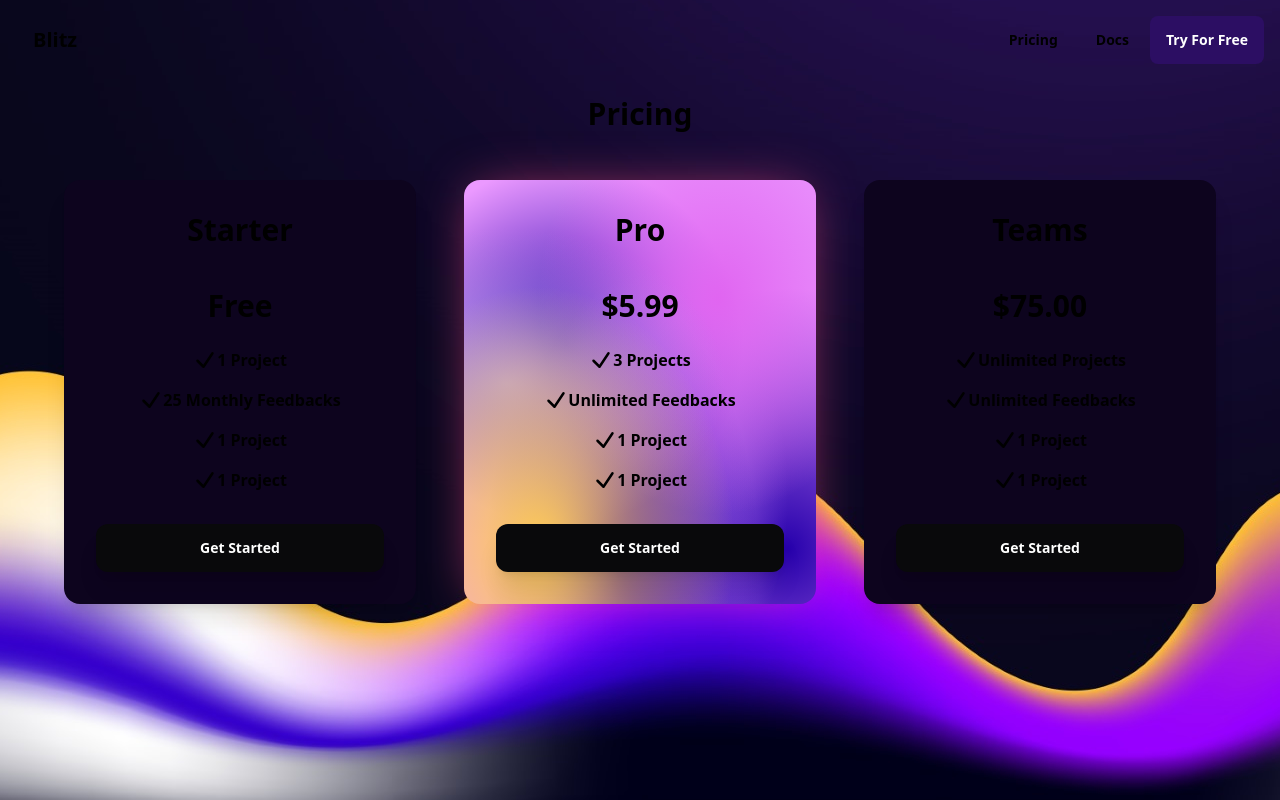
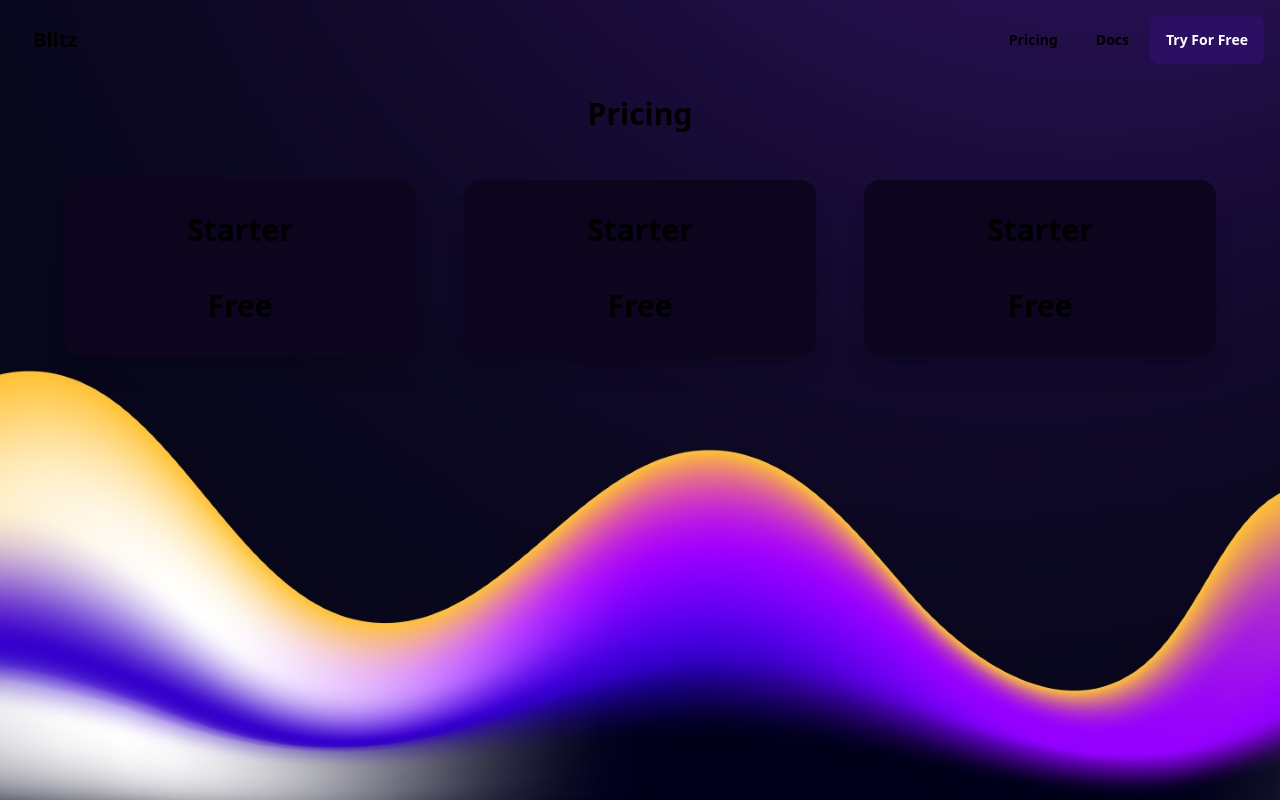
Before and after one commit to ramezj/astralics, a Next.js app in the folder client/: page /pricing in a window 1280 px wide. Built offline with nearby package versions, Linux system fonts and the light colour scheme; no server answers.

Commit message:
pricing fix test

```diff
--- a/client/pages/pricing/index.js
+++ b/client/pages/pricing/index.js
@@ -23,6 +23,11 @@ export default function Pricing(props) {
             </center>
             <br /><br />
             <div className='flex flex-wrap gap-12 justify-center w-full'>
+                <PricingCard price='Free' title='Starter' button='Get Started' background={'whiteBackground'} shadow={''} />
+                <PricingCard price='Free' title='Starter' button='Get Started' background={'whiteBackground'} shadow={''} />
+                <PricingCard price='Free' title='Starter' button='Get Started' background={'whiteBackground'} shadow={''} />
+            </div>
+            {/* <div className='flex flex-wrap gap-12 justify-center w-full'>
                 <PricingCard price='Free' title='Starter' button='Get Started' background={'whiteBackground'} shadow={''}>
                 <Info><Svg /> 1 Project</Info>
                 <Info><Svg /> 25 Monthly Feedbacks</Info>
@@ -69,7 +74,7 @@ export default function Pricing(props) {
                 : <><button onClick={signUserIn} className='shadow-xl btn w-full text-white normal-case bg-zinc-950 hover:bg-zinc-950 outline-none border-none font-bold rounded-xl'>Get Started</button></>
                 }
                 </PricingCard>
-            </div>
+            </div> */}
 
         </Layout>
         </>
```
